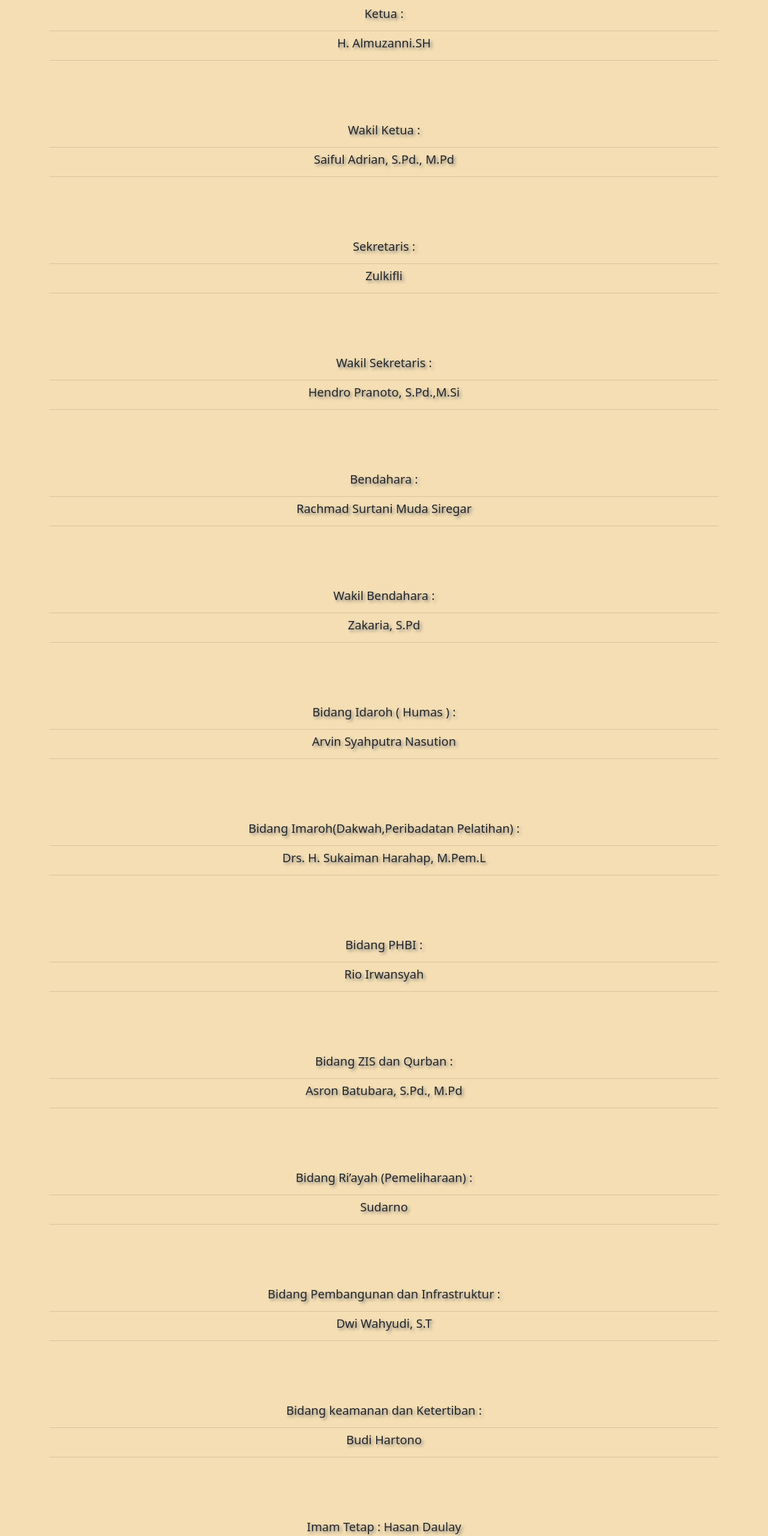
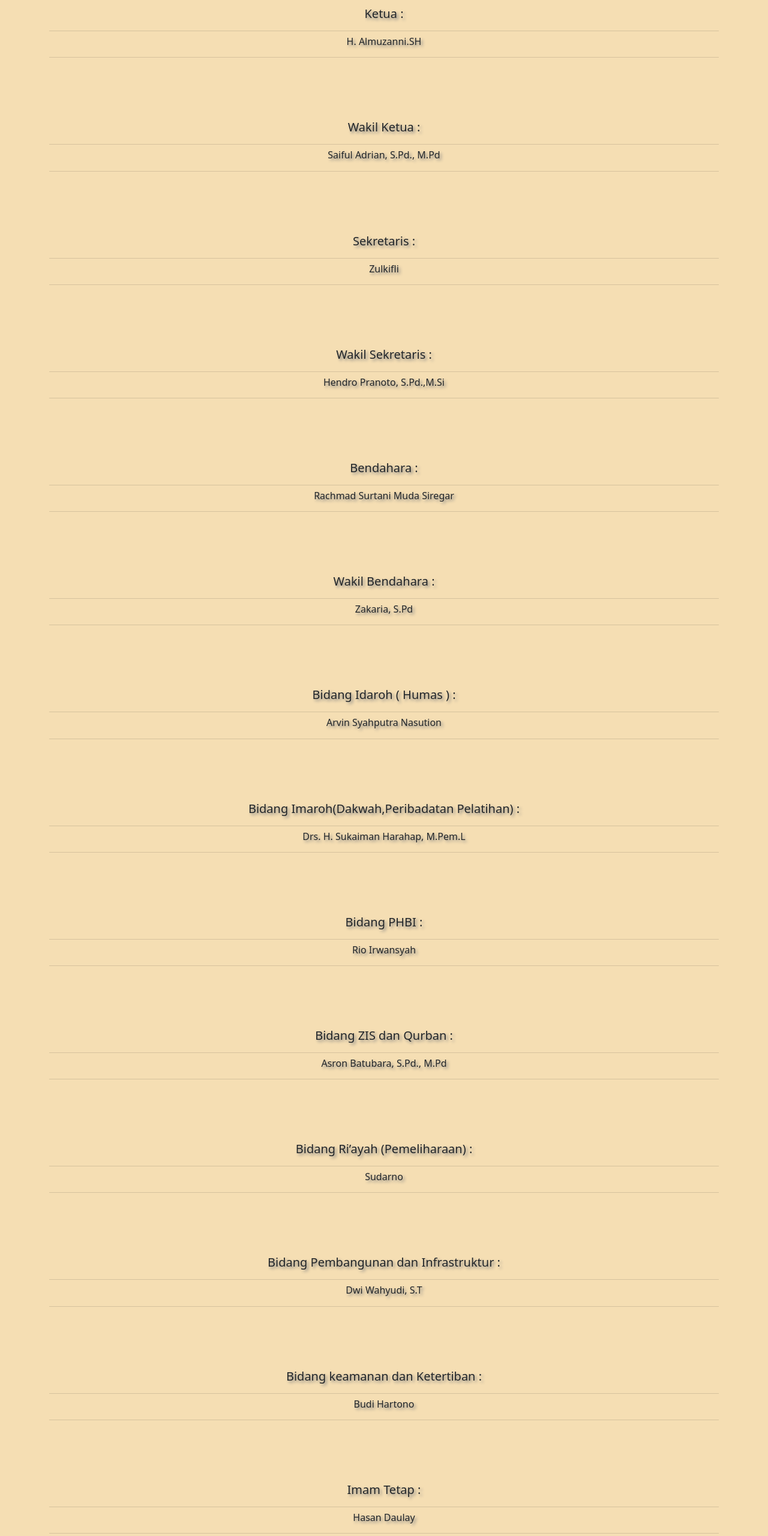
Before and after one commit to ojanno15/web-masjid, a plain HTML site: page index.html in a window 1280 px wide. Shown: the part 6950-9510 px from the top of the page at 60% size. Drawn offline with nearby package versions, Linux system fonts and the light colour scheme.

Commit message:
Update index.html

```diff
--- a/index.html
+++ b/index.html
@@ -285,46 +285,49 @@
         <div class="container">
           <ul class="list-group list-group-flush text-left" id="structure-list">
             <li class="list-group-item" id="list-title"><h5>Ketua : </h5></li>
-            <li class="list-group-item" id="list-title"><h5>H. Almuzanni.SH </h5></li>
+            <li class="list-group-item" id="list-title"><h6>H. Almuzanni.SH </h6></li>
             <br>
             <li class="list-group-item" id="list-title"><h5>Wakil Ketua : </h5></li>
-            <li class="list-group-item" id="list-title"><h5>Saiful Adrian, S.Pd., M.Pd</h5></li>
+            <li class="list-group-item" id="list-title"><h6>Saiful Adrian, S.Pd., M.Pd</h6></li>
             <br>
             <li class="list-group-item" id="list-title"><h5>Sekretaris : </h5></li>
-            <li class="list-group-item" id="list-title"><h5>Zulkifli</h5></li>
+            <li class="list-group-item" id="list-title"><h6>Zulkifli</h6></li>
             <br>
             <li class="list-group-item" id="list-title"><h5>Wakil Sekretaris : </h5></li>
-            <li class="list-group-item" id="list-title"><h5>Hendro Pranoto, S.Pd.,M.Si</h5></li>
+            <li class="list-group-item" id="list-title"><h6>Hendro Pranoto, S.Pd.,M.Si</h6></li>
             <br>
             <li class="list-group-item" id="list-title"><h5>Bendahara : </h5></li>
-            <li class="list-group-item" id="list-title"><h5>Rachmad Surtani Muda Siregar</h5></li>
+            <li class="list-group-item" id="list-title"><h6>Rachmad Surtani Muda Siregar</h6></li>
             <br>
             <li class="list-group-item" id="list-title"><h5>Wakil Bendahara : </h5></li>
-            <li class="list-group-item" id="list-title"><h5>Zakaria, S.Pd</h5></li>
+            <li class="list-group-item" id="list-title"><h6>Zakaria, S.Pd</h6></li>
             <br>
             <li class="list-group-item" id="list-title"><h5>Bidang Idaroh ( Humas ) : </h5></li>
-            <li class="list-group-item" id="list-title"><h5>Arvin Syahputra Nasution</h5></li>
+            <li class="list-group-item" id="list-title"><h6>Arvin Syahputra Nasution</h6></li>
             <br>
             <li class="list-group-item" id="list-title"><h5>Bidang Imaroh(Dakwah,Peribadatan Pelatihan) : </h5></li>
-            <li class="list-group-item" id="list-title"><h5>Drs. H. Sukaiman Harahap, M.Pem.L</h5></li>
+            <li class="list-group-item" id="list-title"><h6>Drs. H. Sukaiman Harahap, M.Pem.L</h6></li>
             <br>
             <li class="list-group-item" id="list-title"><h5>Bidang PHBI : </h5></li>
-            <li class="list-group-item" id="list-title"><h5>Rio Irwansyah</h5></li>
+            <li class="list-group-item" id="list-title"><h6>Rio Irwansyah</h6></li>
             <br>
             <li class="list-group-item" id="list-title"><h5>Bidang ZIS dan Qurban : </h5></li>
-            <li class="list-group-item" id="list-title"><h5>Asron Batubara, S.Pd., M.Pd</h5></li>
+            <li class="list-group-item" id="list-title"><h6>Asron Batubara, S.Pd., M.Pd</h6></li>
             <br>
             <li class="list-group-item" id="list-title"><h5>Bidang Ri’ayah (Pemeliharaan) : </h5></li>
-            <li class="list-group-item" id="list-title"><h5>Sudarno</h5></li>
+            <li class="list-group-item" id="list-title"><h6>Sudarno</h6></li>
             <br>
             <li class="list-group-item" id="list-title"><h5>Bidang Pembangunan dan Infrastruktur : </h5></li>
-            <li class="list-group-item" id="list-title"><h5>Dwi Wahyudi, S.T</h5></li>
+            <li class="list-group-item" id="list-title"><h6>Dwi Wahyudi, S.T</h6></li>
             <br>
             <li class="list-group-item" id="list-title"><h5>Bidang keamanan dan Ketertiban : </h5></li>
-            <li class="list-group-item" id="list-title"><h5>Budi Hartono</h5></li>
+            <li class="list-group-item" id="list-title"><h6>Budi Hartono</h6></li>
             <br>
-            <li class="list-group-item" id="list-title"><h5>Imam Tetap : Hasan Daulay</h5></li>
-            <li class="list-group-item" id="list-title"><h5>Marbot Masjid	: Sukadi</h5></li>
+            <li class="list-group-item" id="list-title"><h5>Imam Tetap : </h5></li>
+            <li class="list-group-item" id="list-title"><h6>Hasan Daulay</h6></li>
+            <br>
+            <li class="list-group-item" id="list-title"><h5>Marbot Masjid	: </h5></li>
+            <li class="list-group-item" id="list-title"><h6> Sukadi</h6></li>
           </ul>
         </div>
       </div>
```
